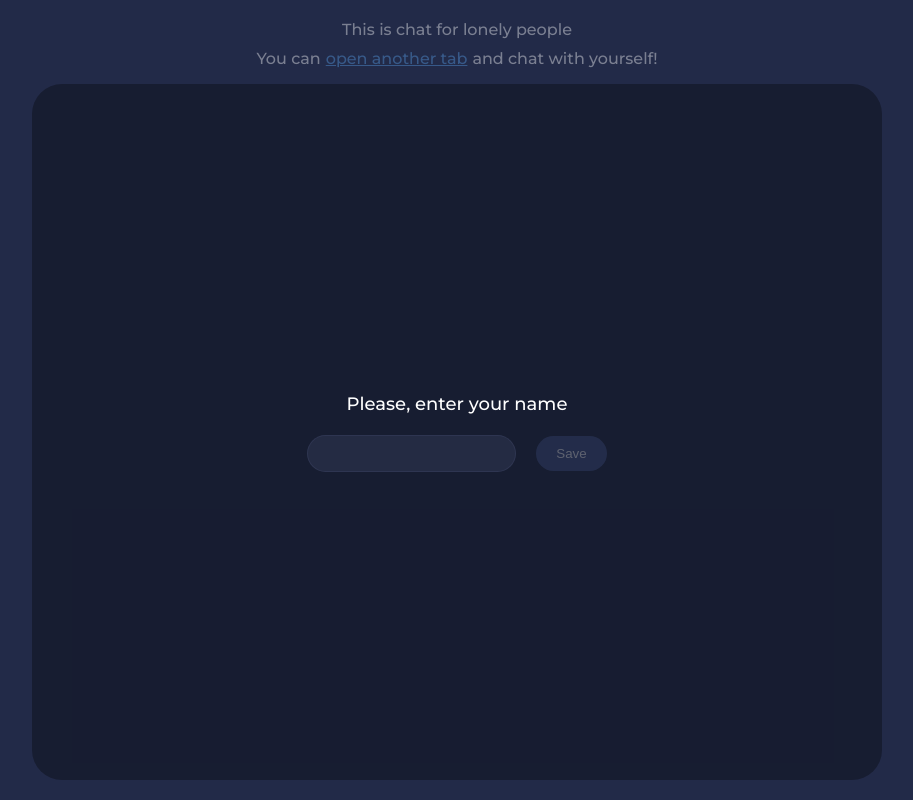
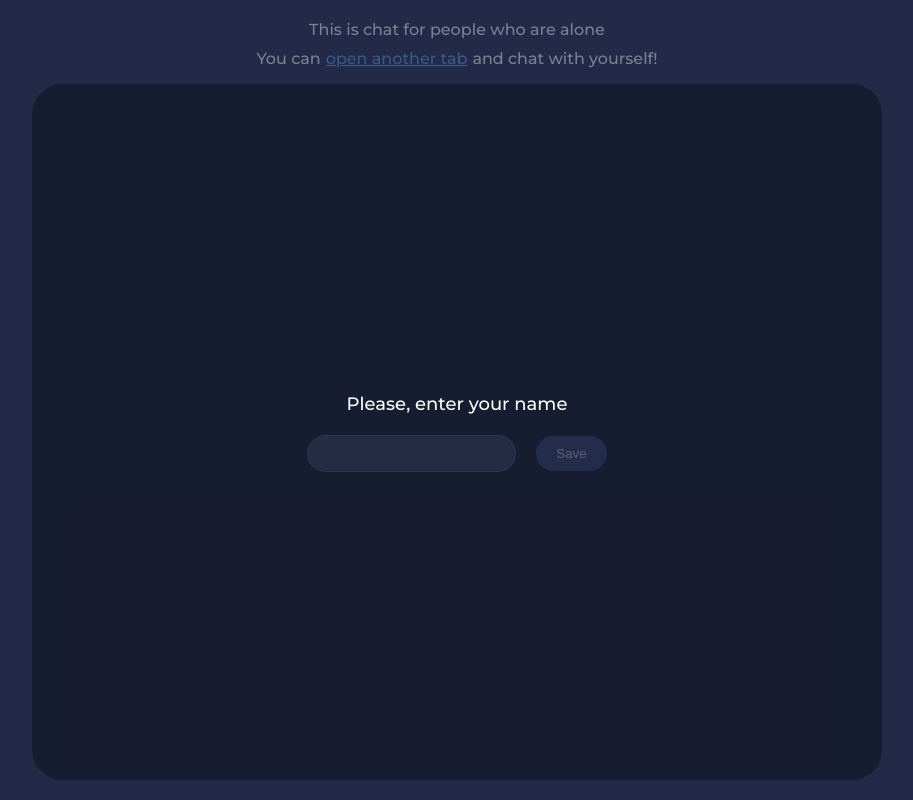
Before and after one commit to EvelinSu/chat-for-alone-people, a React (Create React App) app: page / in a window 1280 px wide. Shown: the whole page, without its empty margins (183-1096 px from the left). Built offline with nearby package versions, Linux system fonts and the light colour scheme.

Commit message:
Update App.tsx

```diff
--- a/src/App.tsx
+++ b/src/App.tsx
@@ -33,7 +33,7 @@ function App() {
         <SSiteWrapper>
             <SSiteHeader>
                 <SMainText>
-                    This is chat for lonely people
+                    This is chat for people who are alone
                 </SMainText>
                 <SMainText>
                     You can
```
